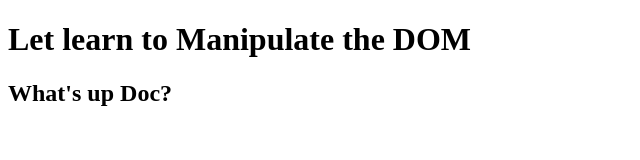
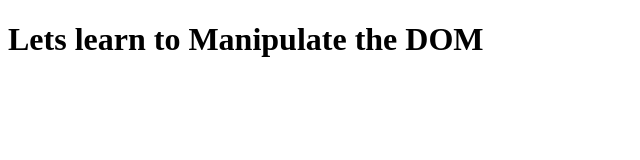
Before and after one commit to WF-InstructorMelissa/week3session2, a plain HTML site: page officeHours/index.html in a window 1280 px wide. Shown: the whole page, without its empty margins (0-640 px from the left). Drawn offline with nearby package versions, Linux system fonts and the light colour scheme; no server answers.

Commit message:
fixing html doc

```diff
--- a/officeHours/index.html
+++ b/officeHours/index.html
@@ -9,11 +9,11 @@
 </head>
 <body>
     <header>
-        <h1 id='doc'>Let learn to Manipulate the DOM</h1>
+        <h1 id='doc'>Lets learn to Manipulate the DOM</h1>
         <span id='append'></span>
     </header>
     <div class='main'>
-        <h2>What's up Doc?</h2>
+
     </div>
     <script src="https://ajax.googleapis.com/ajax/libs/jquery/3.3.1/jquery.min.js"></script>
     <script src='./js/scripts.js'></script>
```
